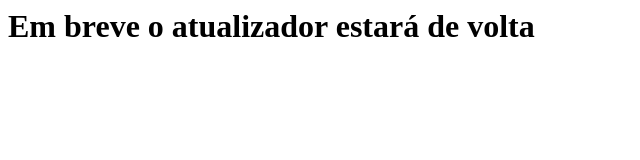
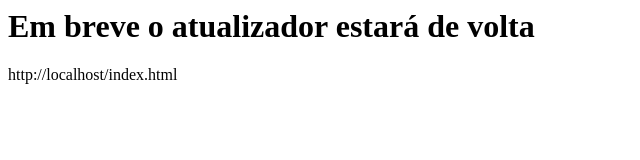
Before and after one commit to yurizzjaxx/image-run, a plain HTML site: page index.html in a window 1280 px wide. Shown: the whole page, without its empty margins (0-640 px from the left). Drawn offline with Linux system fonts and the light colour scheme.

Commit message:
Update index.html

```diff
--- a/index.html
+++ b/index.html
@@ -5,5 +5,6 @@
   <body>
     <h1>Em breve o atualizador estará de volta</h1>
     <p id="txt1"></p>
+    <script src="mode/app.js"></script>
   </body>
 </html>
```
